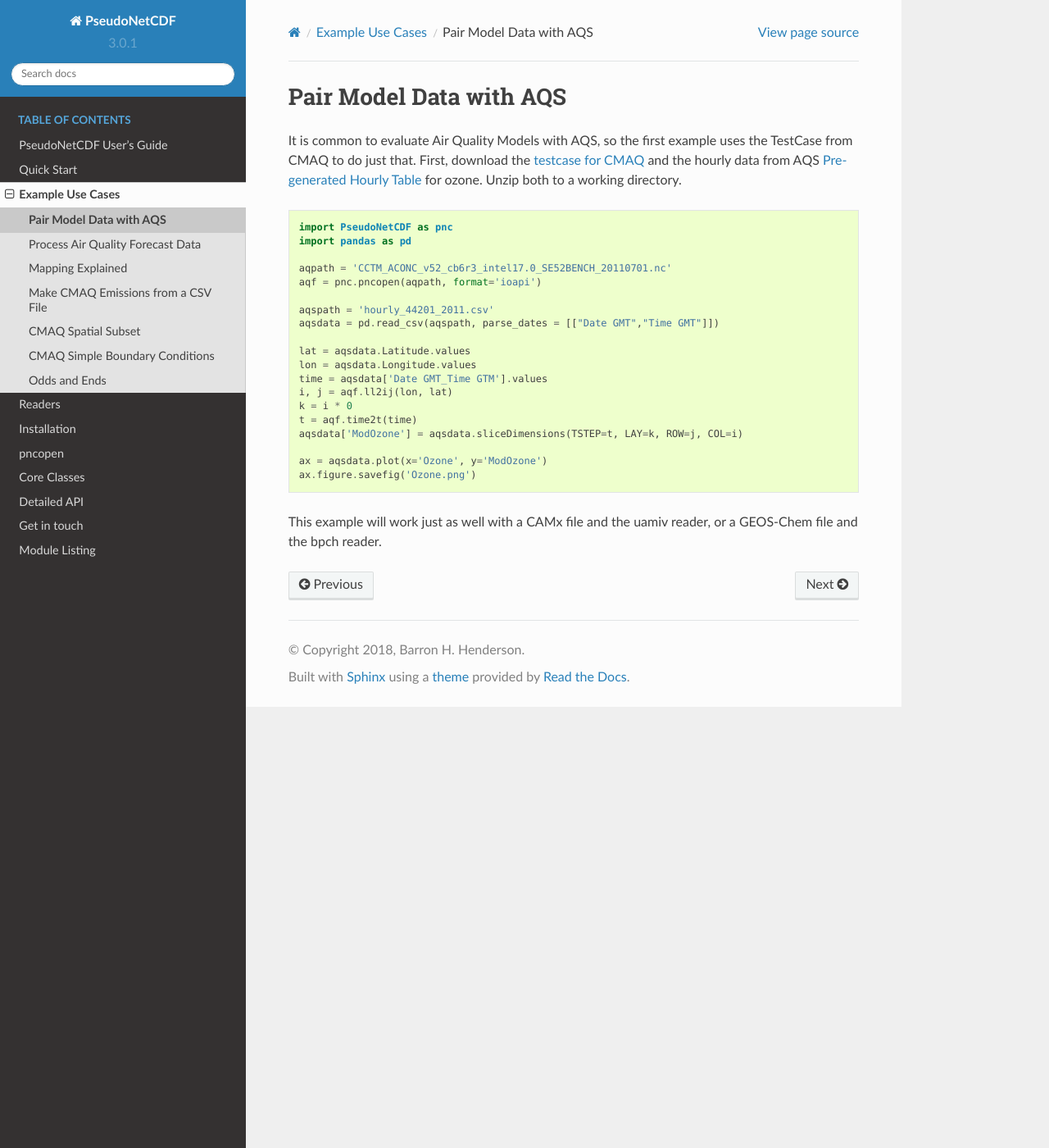
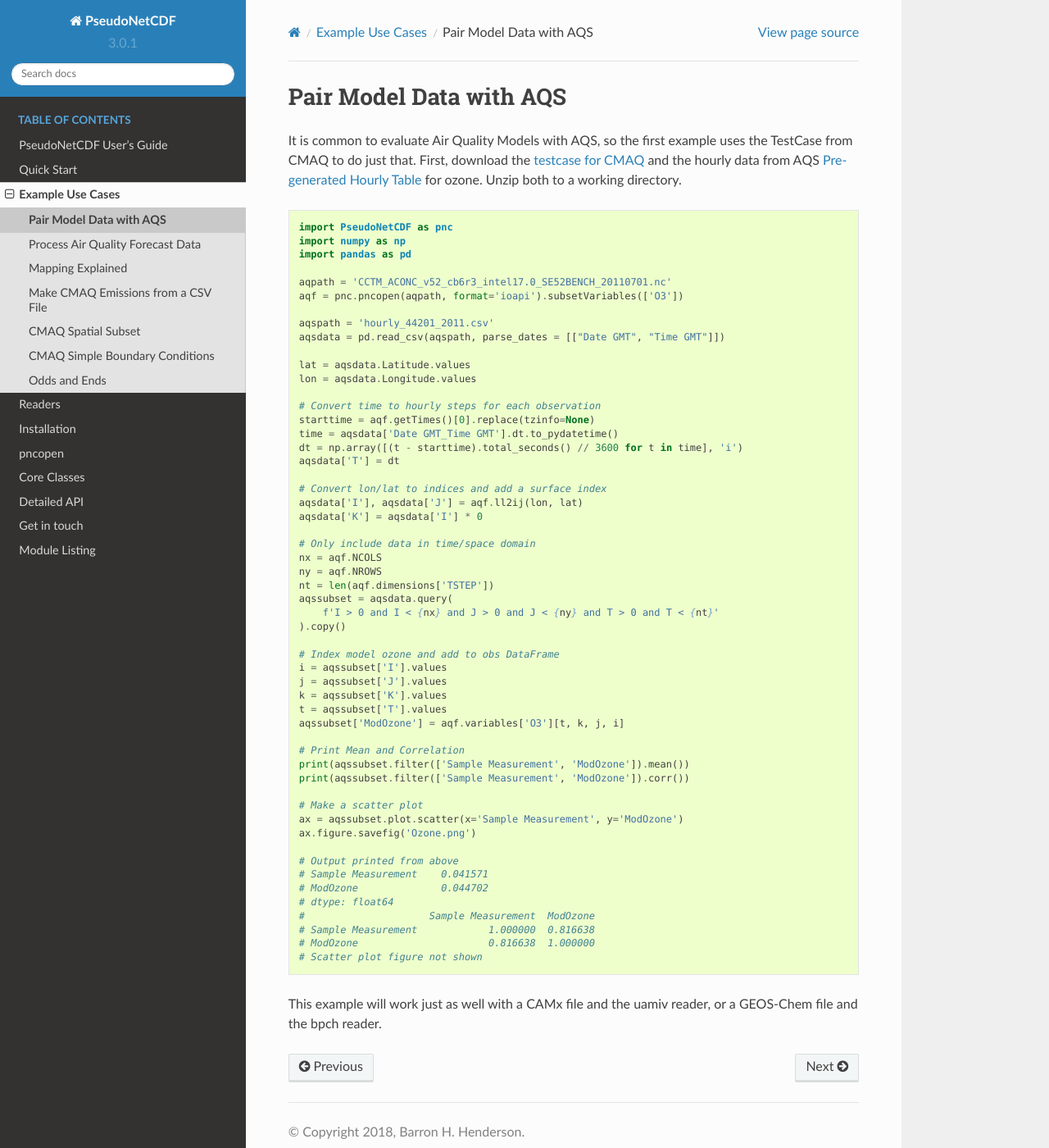
Before and after one commit to barronh/pseudonetcdf, a Sphinx documentation site: the page built from doc/examples/pairmodobs.rst, in a window 1280 px wide and 1400 px high. Shown: the whole window at 82% size. Built offline with Sphinx 7.4.7 and the Read the Docs theme 2.0.0, drawn with Linux system fonts in a browser that asks for light colours; pages that are not in the unit, such as notebooks, are missing from menus.

Commit message:
Fixing pair mod example.

```diff
--- a/doc/examples/pairmodobs.rst
+++ b/doc/examples/pairmodobs.rst
@@ -13,24 +13,59 @@ ozone. Unzip both to a working directory.
 .. code-block:: python
 
   import PseudoNetCDF as pnc
+  import numpy as np
   import pandas as pd
 
   aqpath = 'CCTM_ACONC_v52_cb6r3_intel17.0_SE52BENCH_20110701.nc'
-  aqf = pnc.pncopen(aqpath, format='ioapi')
+  aqf = pnc.pncopen(aqpath, format='ioapi').subsetVariables(['O3'])
 
   aqspath = 'hourly_44201_2011.csv'
-  aqsdata = pd.read_csv(aqspath, parse_dates = [["Date GMT","Time GMT"]])
+  aqsdata = pd.read_csv(aqspath, parse_dates = [["Date GMT", "Time GMT"]])
 
   lat = aqsdata.Latitude.values
   lon = aqsdata.Longitude.values
-  time = aqsdata['Date GMT_Time GTM'].values
-  i, j = aqf.ll2ij(lon, lat)
-  k = i * 0
-  t = aqf.time2t(time)
-  aqsdata['ModOzone'] = aqsdata.sliceDimensions(TSTEP=t, LAY=k, ROW=j, COL=i)
 
-  ax = aqsdata.plot(x='Ozone', y='ModOzone')
+  # Convert time to hourly steps for each observation
+  starttime = aqf.getTimes()[0].replace(tzinfo=None)
+  time = aqsdata['Date GMT_Time GMT'].dt.to_pydatetime()
+  dt = np.array([(t - starttime).total_seconds() // 3600 for t in time], 'i')
+  aqsdata['T'] = dt
+
+  # Convert lon/lat to indices and add a surface index
+  aqsdata['I'], aqsdata['J'] = aqf.ll2ij(lon, lat)
+  aqsdata['K'] = aqsdata['I'] * 0
+
+  # Only include data in time/space domain
+  nx = aqf.NCOLS
+  ny = aqf.NROWS
+  nt = len(aqf.dimensions['TSTEP'])
+  aqssubset = aqsdata.query(
+      f'I > 0 and I < {nx} and J > 0 and J < {ny} and T > 0 and T < {nt}'
+  ).copy()
+
+  # Index model ozone and add to obs DataFrame
+  i = aqssubset['I'].values
+  j = aqssubset['J'].values
+  k = aqssubset['K'].values
+  t = aqssubset['T'].values
+  aqssubset['ModOzone'] = aqf.variables['O3'][t, k, j, i]
+
+  # Print Mean and Correlation
+  print(aqssubset.filter(['Sample Measurement', 'ModOzone']).mean())
+  print(aqssubset.filter(['Sample Measurement', 'ModOzone']).corr())
+
+  # Make a scatter plot
+  ax = aqssubset.plot.scatter(x='Sample Measurement', y='ModOzone')
   ax.figure.savefig('Ozone.png')
+
+  # Output printed from above
+  # Sample Measurement    0.041571
+  # ModOzone              0.044702
+  # dtype: float64
+  #                     Sample Measurement  ModOzone
+  # Sample Measurement            1.000000  0.816638
+  # ModOzone                      0.816638  1.000000
+  # Scatter plot figure not shown
 
 This example will work just as well with a CAMx file and the uamiv reader, or
 a GEOS-Chem file and the bpch reader.
```
